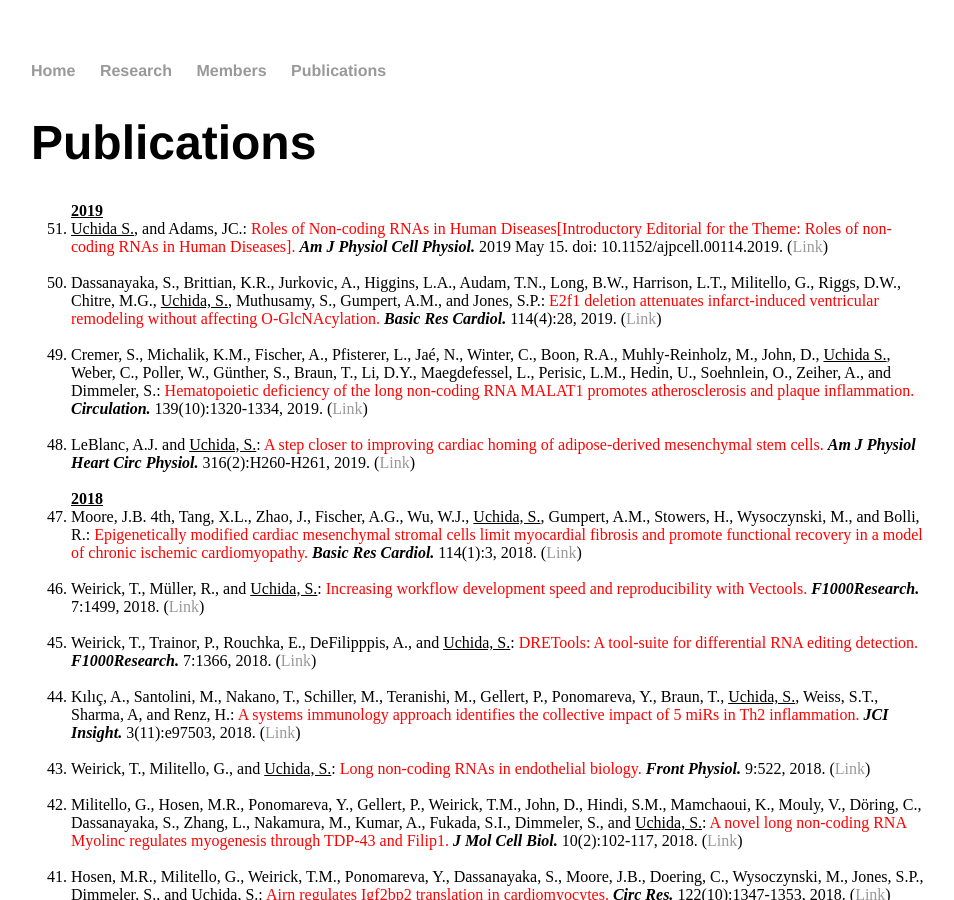
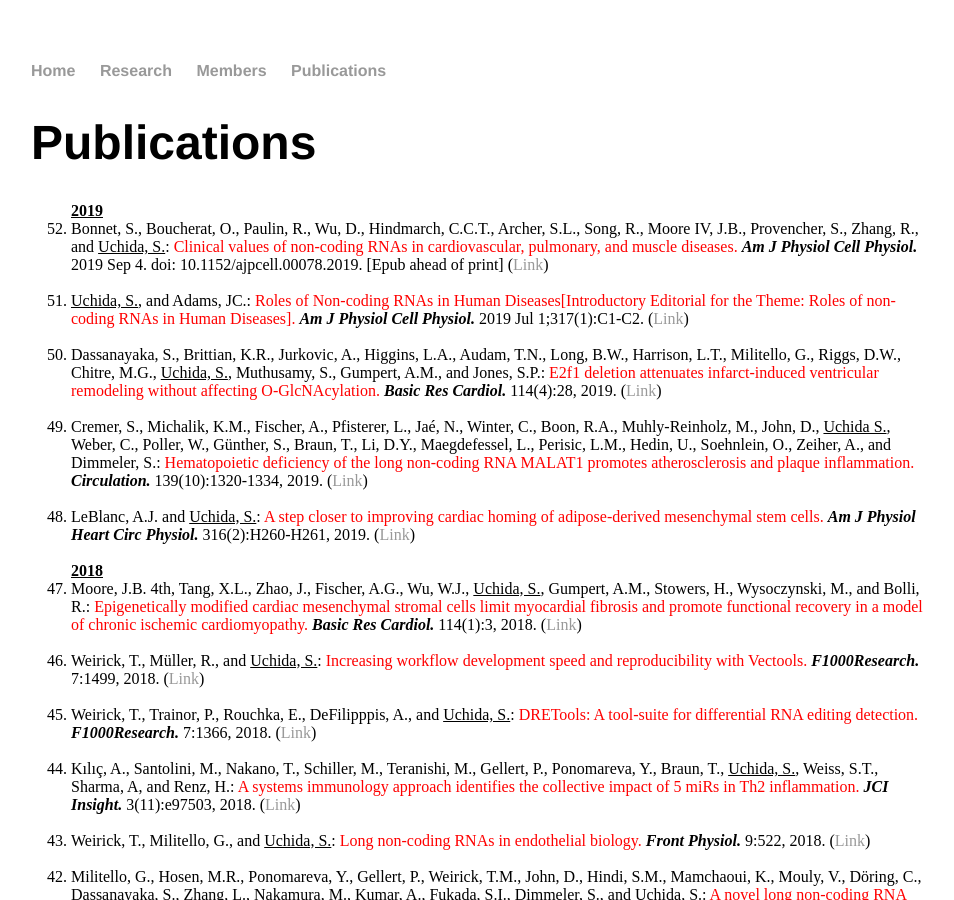
Before and after one commit to heartlncrna/heartlncrna.github.io, a Jekyll site: the page publications/pub_list.html, which Jekyll copies as it is, in a window 1280 px wide and 900 px high. Shown: the whole window, without its empty margins (161-1115 px from the left). Built offline with Jekyll 4.4.1, drawn with Linux system fonts in a browser that asks for light colours.

Commit message:
Update pub_list.html

```diff
--- a/publications/pub_list.html
+++ b/publications/pub_list.html
@@ -28,7 +28,10 @@
 			<ol reversed="reversed">
 
 			<strong><u> 2019 </u></strong>
-				<li><u>Uchida S.</u>, and Adams, JC.: <font color="red">Roles of Non-coding RNAs in Human Diseases[Introductory Editorial for the Theme: Roles of non-coding RNAs in Human Diseases].</font> <b><i>Am J Physiol Cell Physiol.</i></b> 2019 May 15. doi: 10.1152/ajpcell.00114.2019. (<a href="https://doi.org/10.1152/ajpcell.00114.2019">Link</span></a>)</li>
+				<li>Bonnet, S., Boucherat, O., Paulin, R., Wu, D., Hindmarch, C.C.T., Archer, S.L., Song, R., Moore IV, J.B., Provencher, S., Zhang, R., and <u>Uchida, S.</u>: <font color="red">Clinical values of non-coding RNAs in cardiovascular, pulmonary, and muscle diseases.</font> <b><i>Am J Physiol Cell Physiol.</i></b> 2019 Sep 4. doi: 10.1152/ajpcell.00078.2019. [Epub ahead of print] (<a href="https://www.physiology.org/doi/abs/10.1152/ajpcell.00078.2019">Link</span></a>)</li>
+			<br>
+
+				<li><u>Uchida, S.</u>, and Adams, JC.: <font color="red">Roles of Non-coding RNAs in Human Diseases[Introductory Editorial for the Theme: Roles of non-coding RNAs in Human Diseases].</font> <b><i>Am J Physiol Cell Physiol.</i></b> 2019 Jul 1;317(1):C1-C2. (<a href="https://www.physiology.org/doi/full/10.1152/ajpcell.00114.2019">Link</span></a>)</li>
 			<br>
 
 				<li>Dassanayaka, S., Brittian, K.R., Jurkovic, A., Higgins, L.A., Audam, T.N., Long, B.W., Harrison, L.T., Militello, G., Riggs, D.W., Chitre, M.G., <u>Uchida, S.</u>, Muthusamy, S., Gumpert, A.M., and Jones, S.P.: <font color="red">E2f1 deletion attenuates infarct-induced ventricular remodeling without affecting O-GlcNAcylation.</font> <b><i>Basic Res Cardiol.</i></b> 114(4):28, 2019. (<a href="https://link.springer.com/article/10.1007%2Fs00395-019-0737-y">Link</span></a>)</li>
```
